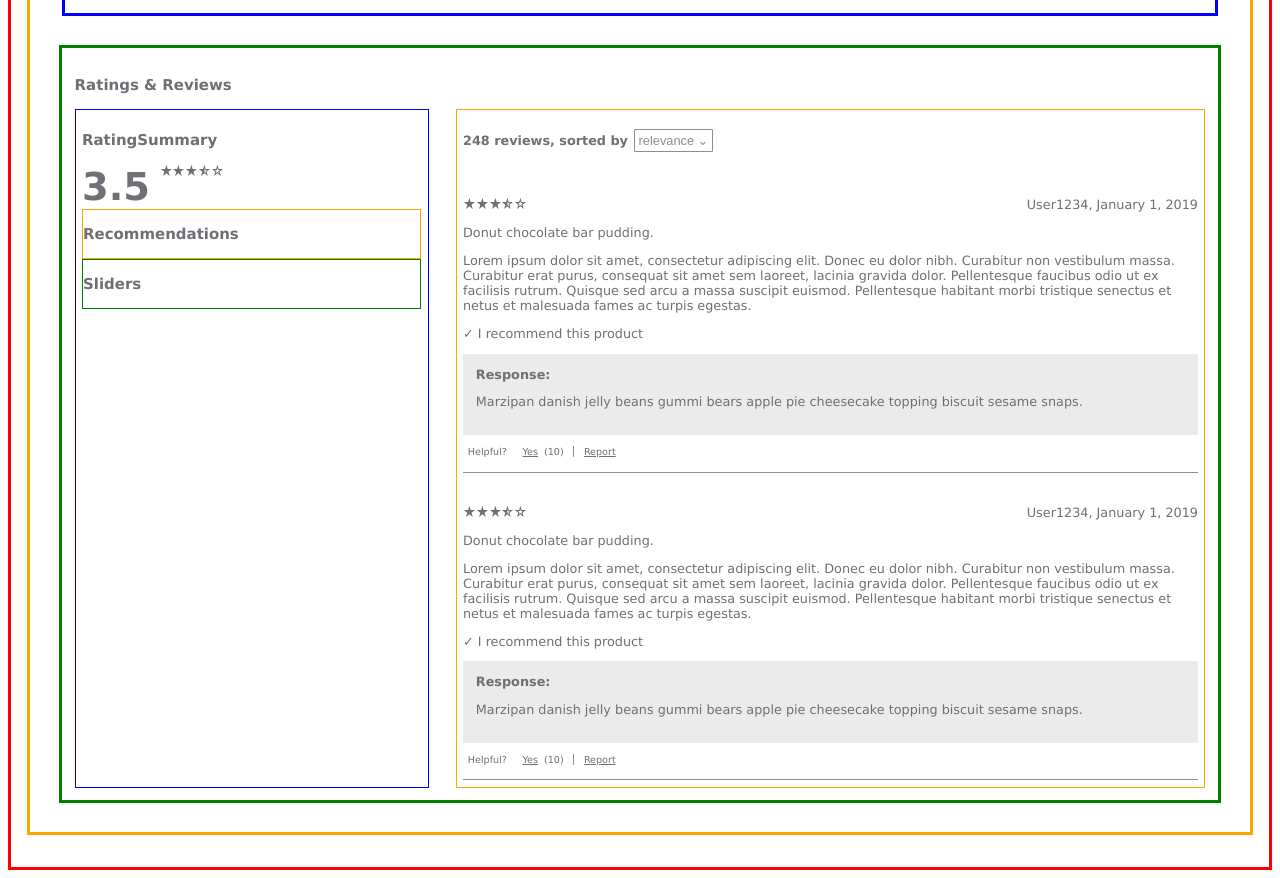
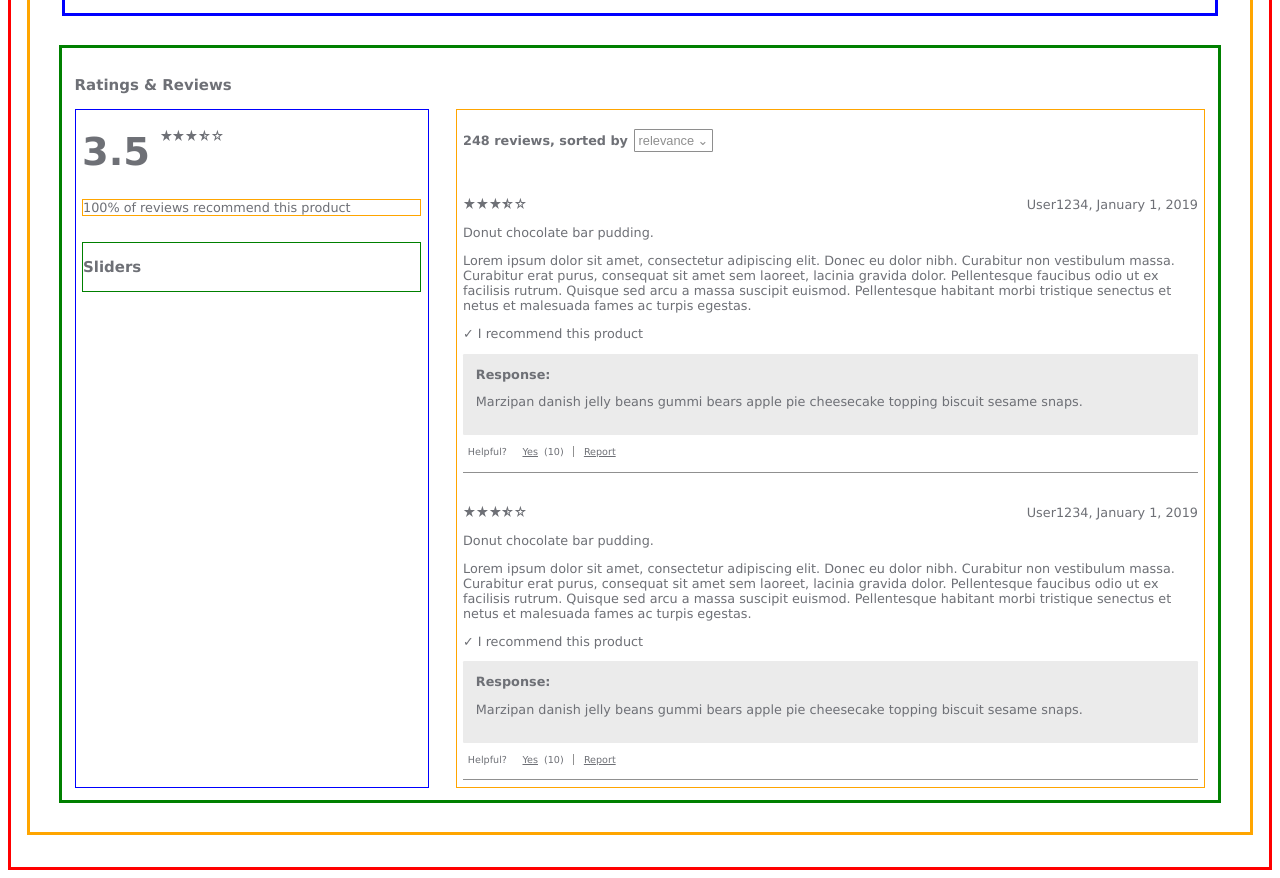
Before and after one commit to labbit-fec/catwalk, a React app: page / in a window 1280 px wide. Shown: the part 780-1658 px from the top of the page. Built offline with nearby package versions, Linux system fonts and the light colour scheme.

Commit message:
add % of reviews recommending

```diff
--- a/src/components/ratings/RatingSummary/RatingSummary.css
+++ b/src/components/ratings/RatingSummary/RatingSummary.css
@@ -6,7 +6,6 @@
   padding: 0.5em;
 }
 
-.content {
-  display: flex;
-  flex-direction: column;
+.container > div {
+  margin: 1em 0;
 }
--- a/src/components/ratings/RatingSummary/RatingSummary.jsx
+++ b/src/components/ratings/RatingSummary/RatingSummary.jsx
@@ -7,12 +7,9 @@ import Sliders from './Sliders/Sliders';
 export default function RatingSummary() {
   return (
     <div className={styles.container}>
-      <h3>RatingSummary</h3>
-      <div className={styles.content}>
-        <Stars />
-        <Recommendations />
-        <Sliders />
-      </div>
+      <Stars />
+      <Recommendations />
+      <Sliders />
     </div>
   );
 }
--- a/src/components/ratings/RatingSummary/Recommendations/Recommendations.css
+++ b/src/components/ratings/RatingSummary/Recommendations/Recommendations.css
@@ -1,3 +1,4 @@
 .container {
   border: 1px solid orange;
+  display: flex;
 }
--- a/src/components/ratings/RatingSummary/Recommendations/Recommendations.jsx
+++ b/src/components/ratings/RatingSummary/Recommendations/Recommendations.jsx
@@ -4,7 +4,7 @@ import styles from './Recommendations.css';
 export default function Recommendations() {
   return (
     <div className={styles.container}>
-      <h3>Recommendations</h3>
+      <div>100% of reviews recommend this product</div>
     </div>
   );
 }
```
